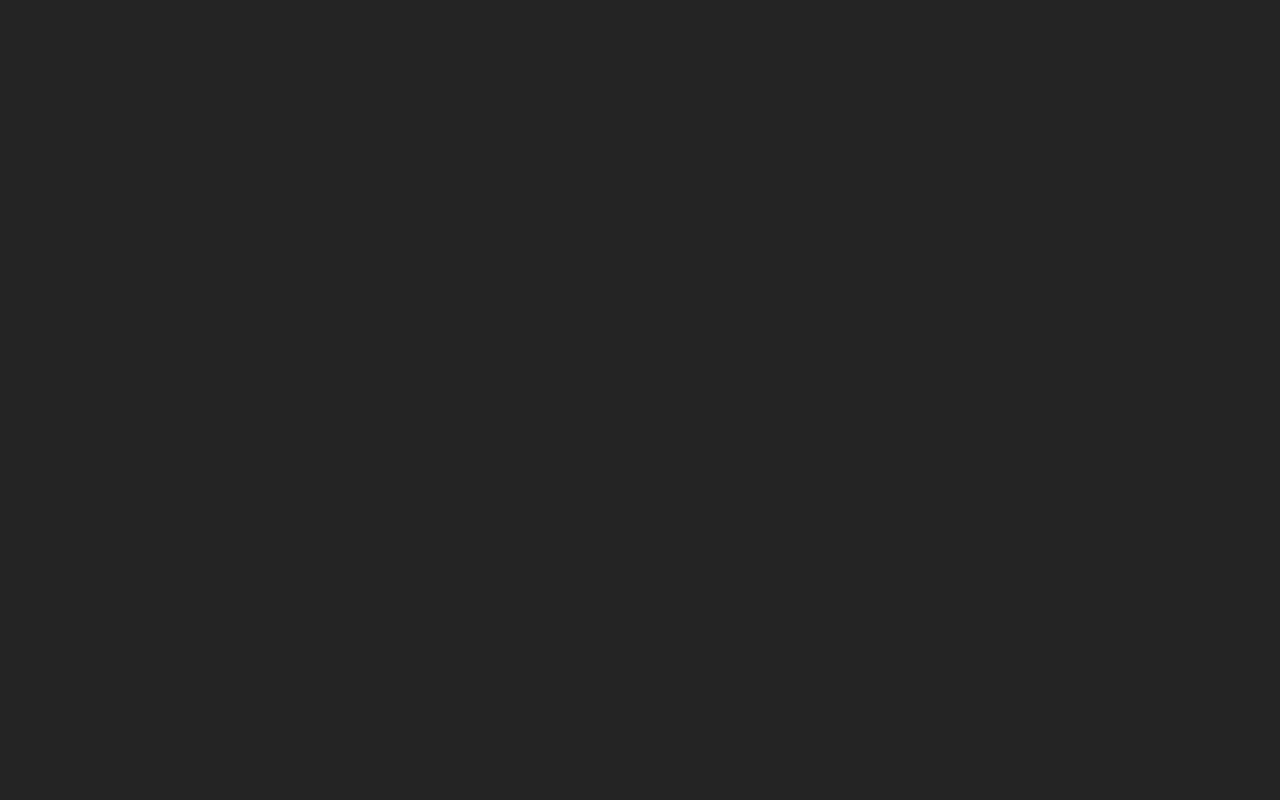
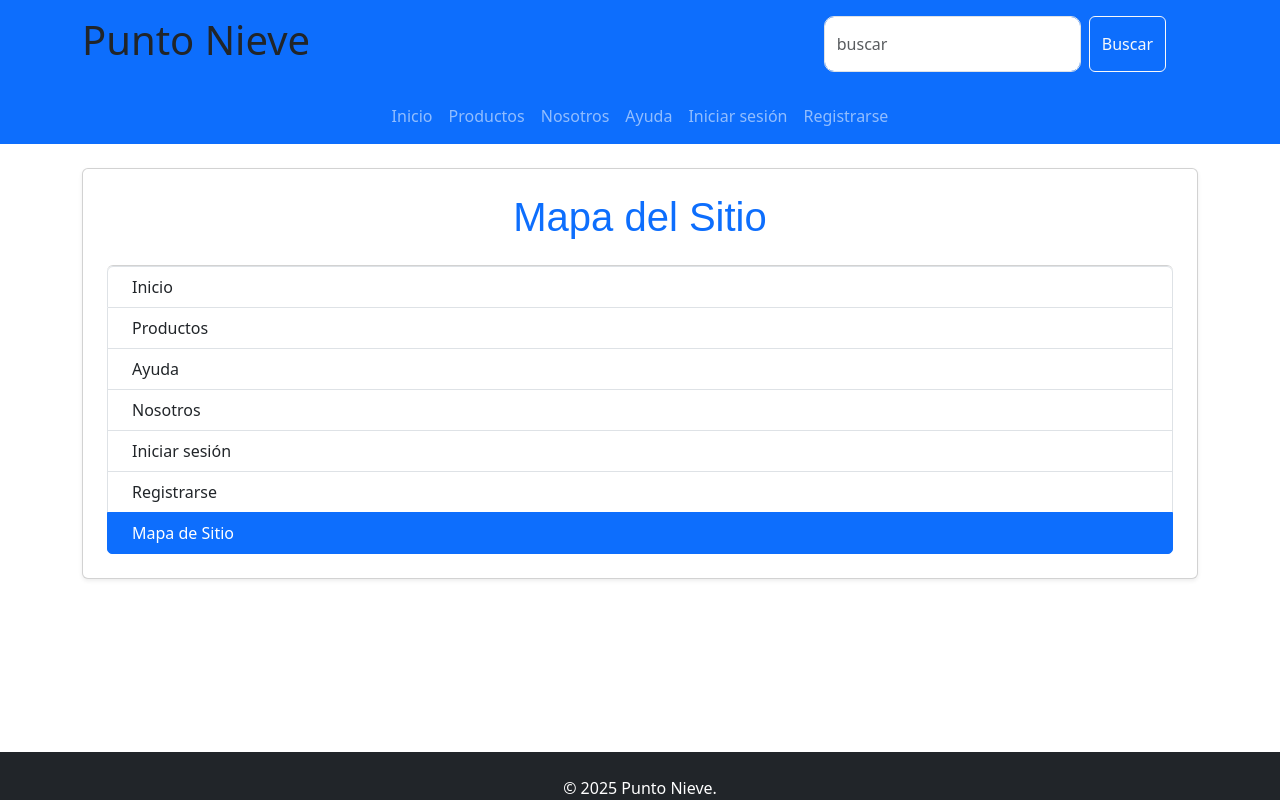
Before and after one commit to FranciscaRuzVergara/Vite_Punto_Nieve, a React (Vite) app: page /mapaSitio in a window 1280 px wide. Before the commit this address had no page. Built offline with nearby package versions, Linux system fonts and the light colour scheme; the HTML template or start-up script is replaced by a standard one.

Commit message:
mapa de sitio

```diff
--- a/src/App.jsx
+++ b/src/App.jsx
@@ -3,6 +3,7 @@ import Layout from "./components/Layout";
 import Home from "./pages/Home";
 import Productos from "./pages/Productos";
 import Login from "./pages/Login";
+import MapaSitio from "./pages/MapaSitio";
 
 
 function App() {
@@ -13,6 +14,7 @@ function App() {
           <Route index element={<Home />} />
           <Route path="productos" element={<Productos />} />
           <Route path="login" element={<Login />} />
+          <Route path="mapaSitio" element={<MapaSitio />} />
         </Route>
       </Routes>
     </BrowserRouter>
--- /dev/null
+++ b/src/pages/MapaSitio.jsx
@@ -0,0 +1,53 @@
+import React from "react";
+import { Link } from "react-router-dom";
+
+function MapaSitio() {
+  return (
+    <main className="container mt-4 mb-5">
+      <div className="card shadow-sm p-4">
+        <h1
+          className="card-title text-center text-primary mb-4"
+          style={{ fontFamily: "Dela Gothic One, sans-serif" }}
+        >
+          Mapa del Sitio
+        </h1>
+
+        <div className="list-group">
+          <Link to="/" className="list-group-item list-group-item-action">
+            <i className="bi bi-house-door me-2 text-primary"></i>Inicio
+          </Link>
+
+          <Link to="/productos" className="list-group-item list-group-item-action">
+            <i className="bi bi-box-seam me-2 text-primary"></i>Productos
+          </Link>
+
+          <Link to="/ayuda" className="list-group-item list-group-item-action">
+            <i className="bi bi-question-circle me-2 text-primary"></i>Ayuda
+          </Link>
+
+          <Link to="/nosotros" className="list-group-item list-group-item-action">
+            <i className="bi bi-people me-2 text-primary"></i>Nosotros
+          </Link>
+
+          <Link to="/login" className="list-group-item list-group-item-action">
+            <i className="bi bi-person me-2 text-primary"></i>Iniciar sesión
+          </Link>
+
+          <Link to="/registro" className="list-group-item list-group-item-action">
+            <i className="bi bi-person-plus me-2 text-primary"></i>Registrarse
+          </Link>
+
+          <Link
+            to="/mapasitio"
+            className="list-group-item list-group-item-action active"
+            aria-current="true"
+          >
+            <i className="bi bi-map me-2"></i>Mapa de Sitio
+          </Link>
+        </div>
+      </div>
+    </main>
+  );
+}
+
+export default MapaSitio;
```
